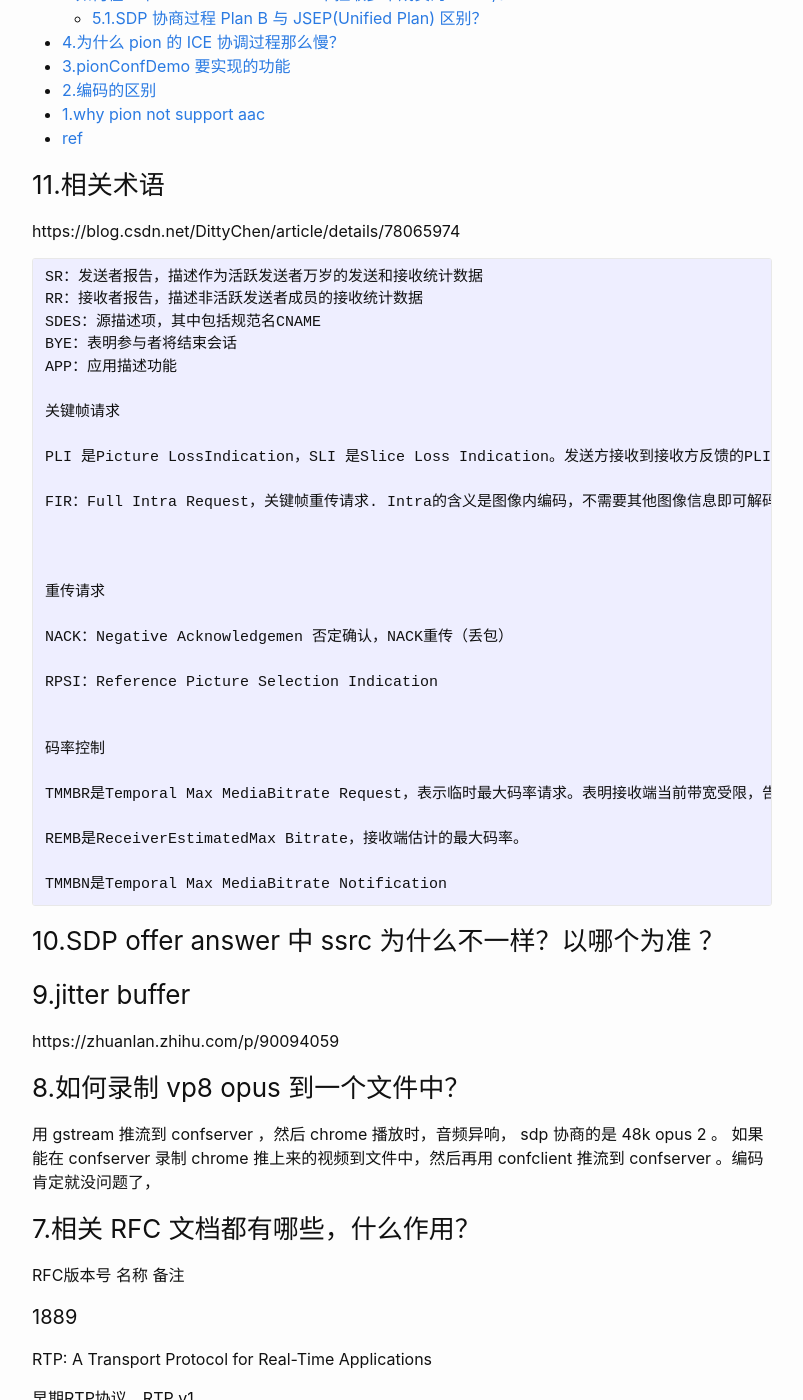
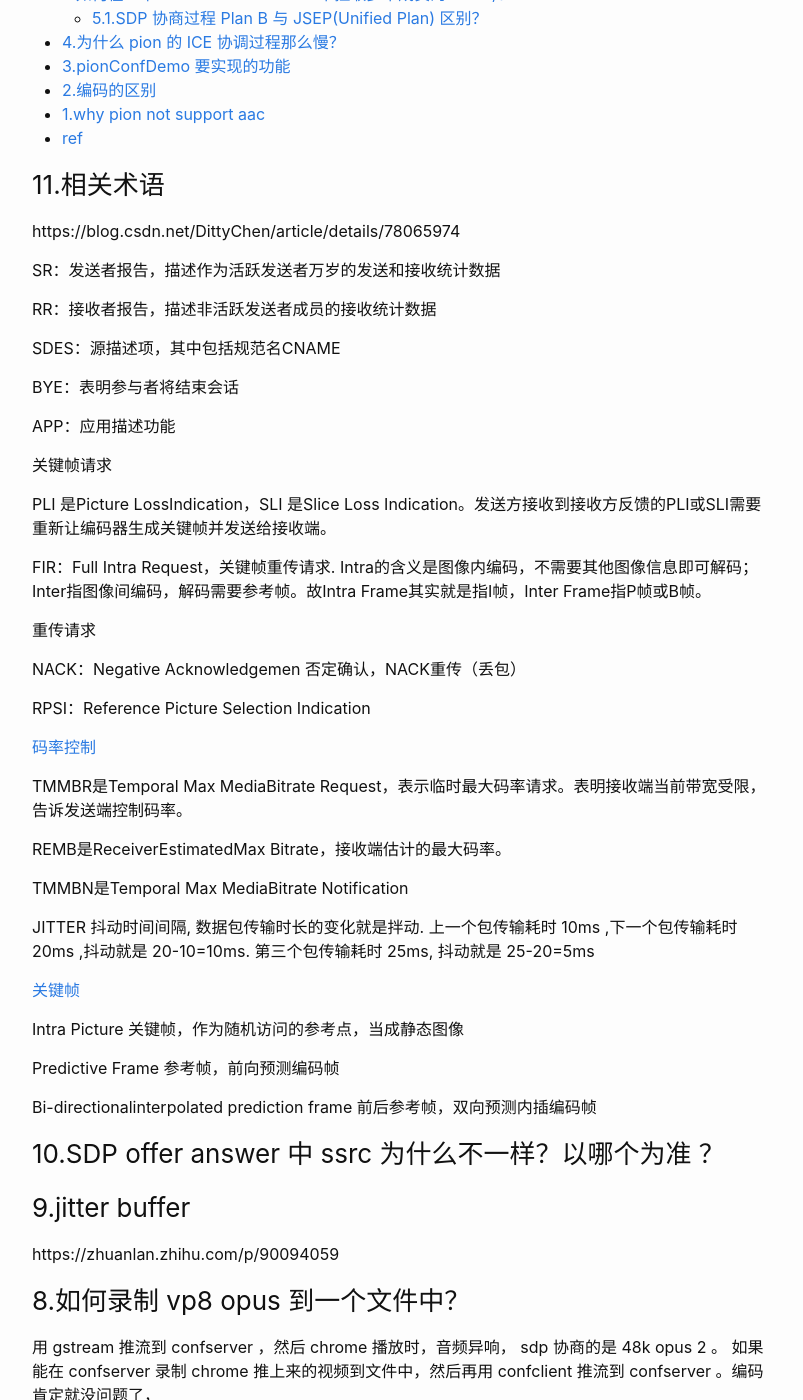
Before and after one commit to wangtiga/wangtiga.github.io, a Jekyll site: the page built from _previews/webrtc_faq.md, in a window 1280 px wide and 1400 px high, scrolled down 1490 px. Shown: the whole window, without its empty margins (238-1041 px from the left). Built offline with Jekyll 4.4.1, drawn with Linux system fonts in a browser that asks for light colours.

Commit message:
updated from tcloud

````diff
--- a/_previews/webrtc_faq.md
+++ b/_previews/webrtc_faq.md
@@ -13,12 +13,16 @@ tags:   tech
 ### 11.相关术语
 https://blog.csdn.net/DittyChen/article/details/78065974
 
-```txt
 SR：发送者报告，描述作为活跃发送者万岁的发送和接收统计数据
+
 RR：接收者报告，描述非活跃发送者成员的接收统计数据
+
 SDES：源描述项，其中包括规范名CNAME
+
 BYE：表明参与者将结束会话
+
 APP：应用描述功能
+
 
 关键帧请求
 
@@ -35,14 +39,37 @@ NACK：Negative Acknowledgemen 否定确认，NACK重传（丢包）
 RPSI：Reference Picture Selection Indication
 
 
-码率控制
+[码率控制](https://zhuanlan.zhihu.com/p/90094059)
 
 TMMBR是Temporal Max MediaBitrate Request，表示临时最大码率请求。表明接收端当前带宽受限，告诉发送端控制码率。
 
 REMB是ReceiverEstimatedMax Bitrate，接收端估计的最大码率。
 
 TMMBN是Temporal Max MediaBitrate Notification
-```
+
+JITTER 抖动时间间隔, 数据包传输时长的变化就是拌动. 上一个包传输耗时 10ms ,下一个包传输耗时 20ms ,抖动就是 20-10=10ms. 第三个包传输耗时 25ms, 抖动就是 25-20=5ms
+
+
+
+[关键帧](https://zhuanlan.zhihu.com/p/34162672)
+
+Intra Picture 关键帧，作为随机访问的参考点，当成静态图像
+
+Predictive Frame  参考帧，前向预测编码帧
+
+Bi-directionalinterpolated prediction frame 前后参考帧，双向预测内插编码帧
+
+
+
+
+
+
+
+
+
+
+
+
 
 ### 10.SDP offer answer  中 ssrc 为什么不一样？以哪个为准 ？
 
````
